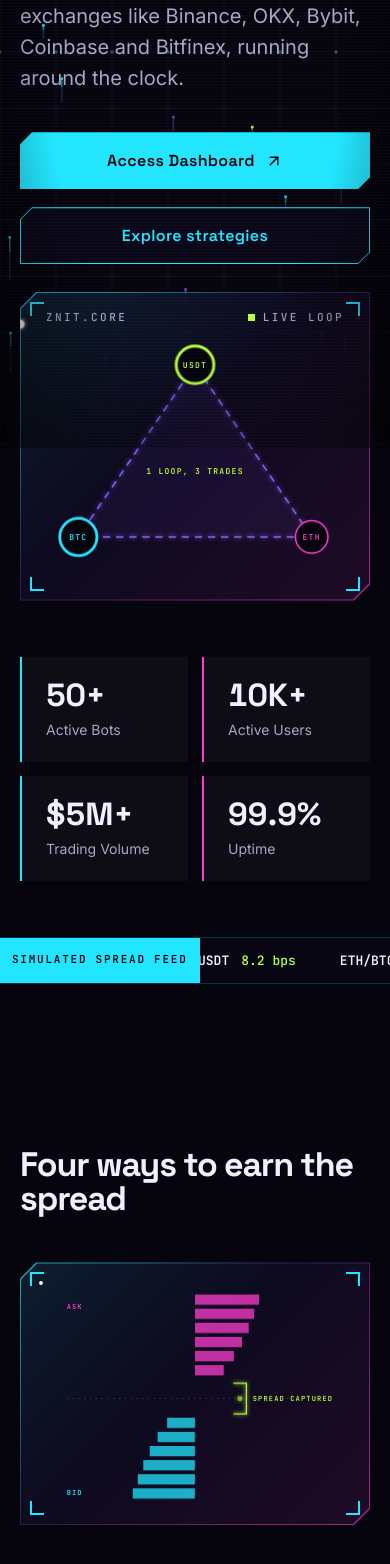
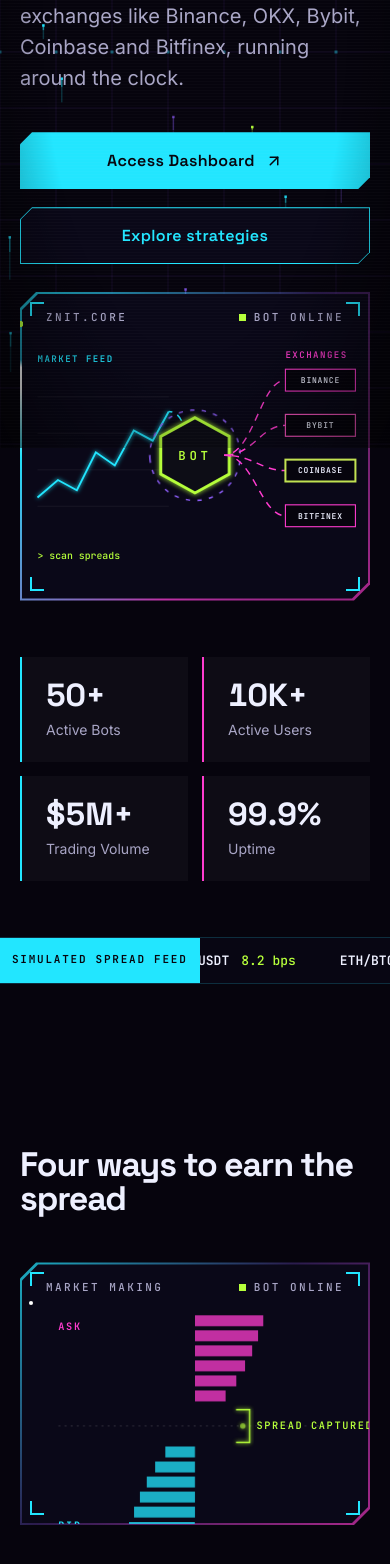
Before and after one commit to tarbbot/landing-page, a React (Create React App) app: page / in a window 390 px wide. Shown: the part 396-1960 px from the top of the page. Built offline with nearby package versions, Linux system fonts and the light colour scheme; what aws-amplify would draw is missing.

Commit message:
changed the first animation

```diff
--- a/src/components/LandingPage.tsx
+++ b/src/components/LandingPage.tsx
@@ -15,7 +15,7 @@ import {
 } from 'lucide-react';
 import type { LucideIcon } from 'lucide-react';
 import { Counter, Scramble, reducedMotion, useReveal } from './landing/fx';
-import { ArbitrageDiagram, MarketMakerDiagram, NeuralDiagram, TriangleDiagram } from './landing/Diagrams';
+import { ArbitrageDiagram, BotDiagram, MarketMakerDiagram, NeuralDiagram, TriangleDiagram } from './landing/Diagrams';
 import Simulator from './landing/Simulator';
 import '../landing.css';
 
@@ -196,7 +196,7 @@ const LandingPage: React.FC = () => {
           </div>
         </div>
 
-        <div className="hero-hud zn-panel hud" aria-hidden="true">
+        <div className="hero-hud zn-panel hud beam beam-lite" aria-hidden="true">
           <i className="c tl" />
           <i className="c tr" />
           <i className="c bl" />
@@ -205,7 +205,7 @@ const LandingPage: React.FC = () => {
             <span>ZNIT.CORE</span>
             <span className="live">{t('landing.hud')}</span>
           </div>
-          <TriangleDiagram />
+          <BotDiagram />
         </div>
 
         <dl className="stats">
@@ -253,11 +253,15 @@ const LandingPage: React.FC = () => {
                 ))}
               </div>
             </div>
-            <div className="strat-viz zn-panel hud">
+            <div className="strat-viz zn-panel hud beam">
               <i className="c tl" />
               <i className="c tr" />
               <i className="c bl" />
               <i className="c br" />
+              <div className="hud-bar">
+                <span>{(items[active]?.title || '').toUpperCase()}</span>
+                <span className="live">{t('landing.hud')}</span>
+              </div>
               {DIAGRAMS.slice(0, items.length).map((D, i) => (
                 <div key={i} className={`viz ${state(i, active)}`}>
                   <D />
@@ -325,7 +329,7 @@ const LandingPage: React.FC = () => {
           {Object.keys(WHY_ICONS).map((k, i) => {
             const Icon = WHY_ICONS[k];
             return (
-              <article key={k} className={`bento-i b${i} zn-panel rv`} style={{ ['--i' as any]: i }}>
+              <article key={k} className={`bento-i b${i} zn-panel rv${i === 0 ? ' beam' : ''}`} style={{ ['--i' as any]: i }}>
                 <Icon size={22} />
                 <h3>{t(`landing.why.reasons.${k}.title`)}</h3>
                 <p>{t(`landing.why.reasons.${k}.description`)}</p>
@@ -339,7 +343,7 @@ const LandingPage: React.FC = () => {
 
       {/* CTA */}
       <section id="start" className="sec cta">
-        <div className="cta-box zn-panel rv">
+        <div className="cta-box zn-panel rv beam beam-lite">
           <h2>
             <Scramble text={t('landing.cta.title')} />
           </h2>
--- a/src/components/landing/Diagrams.tsx
+++ b/src/components/landing/Diagrams.tsx
@@ -1,8 +1,21 @@
-import React from 'react';
+import React, { useEffect, useState } from 'react';
 
 const CY = '#22e6ff';
 const MG = '#ff3ccf';
 const LM = '#b6ff3b';
+
+// True on phones/tablets portrait: diagrams switch to simpler, larger-stroke variants.
+const useCompact = () => {
+  const q = '(max-width: 900px)';
+  const [c, setC] = useState(() => typeof window !== 'undefined' && window.matchMedia(q).matches);
+  useEffect(() => {
+    const m = window.matchMedia(q);
+    const on = () => setC(m.matches);
+    m.addEventListener('change', on);
+    return () => m.removeEventListener('change', on);
+  }, []);
+  return c;
+};
 
 const Frame: React.FC<{ children: React.ReactNode; label: string }> = ({ children, label }) => (
   <svg viewBox="0 0 480 360" className="dg" role="img" aria-label={label}>
@@ -95,28 +108,94 @@ export const TriangleDiagram: React.FC = () => {
 };
 
 // Layered network: signal pulses travel left to right, the model reweights as the market shifts.
+// Compact (mobile) variant: fewer nodes, bigger nodes, thicker and brighter edges so it stays readable.
 export const NeuralDiagram: React.FC = () => {
-  const layers = [3, 5, 5, 2];
+  const compact = useCompact();
+  const layers = compact ? [3, 4, 4, 2] : [3, 5, 5, 2];
   const xs = [70, 195, 320, 430];
+  const gap = compact ? 64 : 56;
   const pts = layers.map((n, li) =>
-    Array.from({ length: n }, (_, i) => ({ x: xs[li], y: 180 + (i - (n - 1) / 2) * 56 }))
+    Array.from({ length: n }, (_, i) => ({ x: xs[li], y: 180 + (i - (n - 1) / 2) * gap }))
   );
   return (
     <Frame label="Neural network layers adapting to market data">
       {pts.slice(0, -1).map((layer, li) =>
         layer.map((p, i) =>
           pts[li + 1].map((q, j) => (
-            <line key={`${li}${i}${j}`} className="dg-edge" x1={p.x} y1={p.y} x2={q.x} y2={q.y} stroke="#8b5cf6" strokeOpacity={0.35} style={{ animationDelay: `${((i * 3 + j * 5 + li * 7) % 11) * 0.22}s` }} />
+            <line
+              key={`${li}${i}${j}`}
+              className="dg-edge"
+              x1={p.x} y1={p.y} x2={q.x} y2={q.y}
+              stroke={compact ? '#a78bfa' : '#8b5cf6'}
+              strokeOpacity={compact ? 0.6 : 0.35}
+              strokeWidth={compact ? 2 : 1}
+              style={{ animationDelay: `${((i * 3 + j * 5 + li * 7) % 11) * 0.22}s` }}
+            />
           ))
         )
       )}
       {pts.map((layer, li) =>
         layer.map((p, i) => (
-          <circle key={`n${li}${i}`} className="dg-node" cx={p.x} cy={p.y} r={9} fill="#06040d" stroke={li === 3 ? LM : CY} strokeWidth={2} style={{ animationDelay: `${(li * 0.5 + i * 0.12).toFixed(2)}s` }} />
+          <circle
+            key={`n${li}${i}`}
+            className="dg-node"
+            cx={p.x} cy={p.y}
+            r={compact ? 13 : 9}
+            fill="#06040d"
+            stroke={li === 3 ? LM : CY}
+            strokeWidth={compact ? 3 : 2}
+            style={{ animationDelay: `${(li * 0.5 + i * 0.12).toFixed(2)}s` }}
+          />
         ))
       )}
-      <text x={70} y={330} fill={CY} className="dg-t">MARKET DATA</text>
-      <text x={400} y={330} fill={LM} className="dg-t">SIGNAL</text>
+      <text x={70} y={338} textAnchor="middle" fill={CY} className="dg-t">MARKET DATA</text>
+      <text x={430} y={338} textAnchor="middle" fill={LM} className="dg-t">SIGNAL</text>
     </Frame>
   );
 };
+
+// The whole bot in one picture: market feed in, decision core, orders out to centralized exchanges.
+export const BotDiagram: React.FC = () => {
+  const price = 'M24 238 L52 214 L78 228 L104 176 L130 194 L156 146 L182 160 L204 120';
+  const venues = ['BINANCE', 'BYBIT', 'COINBASE', 'BITFINEX'];
+  const ys = [62, 124, 186, 248];
+  const hex = '240,136 280,158 280,202 240,224 200,202 200,158';
+  return (
+    <Frame label="Trading bot: market feed in, decision core, orders out to exchanges">
+      <text x={24} y={52} fill={CY} className="dg-t">MARKET FEED</text>
+      <g stroke="#fff" strokeOpacity={0.08}>
+        {[100, 150, 200, 250].map((y) => <line key={y} x1={24} x2={204} y1={y} y2={y} />)}
+      </g>
+      <path className="dg-draw" d={price} fill="none" stroke={CY} strokeWidth={2.5} filter="url(#dg-glow)" />
+      <circle r={4} fill="#fff"><animateMotion dur="3.6s" repeatCount="indefinite" path={price} /></circle>
+
+      <path className="dg-flow" d="M204 120 C224 120 226 150 232 160" fill="none" stroke={CY} strokeWidth={2} />
+
+      <g>
+        <circle className="dg-spin" cx={240} cy={180} r={62} fill="none" stroke="#8b5cf6" strokeWidth={2} strokeDasharray="6 10" />
+        <polygon className="dg-node" points={hex} fill="#0a0818" stroke={LM} strokeWidth={2.5} filter="url(#dg-glow)" />
+        <text x={240} y={186} textAnchor="middle" fill={LM} className="dg-t dg-t-lg">BOT</text>
+      </g>
+
+      <text x={364} y={46} fill={MG} className="dg-t">EXCHANGES</text>
+      {venues.map((v, i) => {
+        const y = ys[i];
+        const path = `M280 180 C320 180 330 ${y + 15} 364 ${y + 15}`;
+        return (
+          <g key={v}>
+            <path className="dg-flow" d={path} fill="none" stroke={MG} strokeWidth={2} style={{ animationDelay: `${-i * 0.3}s` }} />
+            <circle r={4} fill={LM}>
+              <animateMotion dur="2.4s" begin={`${i * 0.6}s`} repeatCount="indefinite" path={path} />
+            </circle>
+            <rect className="dg-venue" x={364} y={y} width={96} height={30} fill="#06040d" stroke={MG} strokeWidth={1.5} style={{ animationDelay: `${i * 0.6 + 1.6}s` }} />
+            <text x={412} y={y + 19} textAnchor="middle" fill="#eef0ff" className="dg-t dg-t-sm">{v}</text>
+          </g>
+        );
+      })}
+
+      {['> scan spreads', '> send orders', '> fills confirmed'].map((l, i) => (
+        <text key={l} className="dg-log" x={24} y={322} fill={LM} style={{ animationDelay: `${i * 2}s` }}>{l}</text>
+      ))}
+    </Frame>
+  );
+};
--- a/src/components/landing/Simulator.tsx
+++ b/src/components/landing/Simulator.tsx
@@ -22,7 +22,7 @@ const Simulator: React.FC = () => {
   const n = (v: number, d = 2) => v.toLocaleString(undefined, { maximumFractionDigits: d, minimumFractionDigits: d });
 
   return (
-    <div className={`sim zn-panel ${win ? 'is-win' : 'is-loss'}`}>
+    <div className={`sim zn-panel beam ${win ? 'is-win' : 'is-loss'}`}>
       <div className="sim-grid">
         <div className="sim-controls">
           <fieldset className="sim-notional">
--- a/src/i18n/translations.ts
+++ b/src/i18n/translations.ts
@@ -89,7 +89,7 @@ export const translations: Translations = {
         "title": "Ready to put a bot to work?",
         "description": "Open the dashboard to create, monitor and manage your trading bots."
       },
-      "hud": "LIVE LOOP",
+      "hud": "BOT ONLINE",
       "tape": "Simulated spread feed",
       "boot": [
         "znit.core online",
@@ -366,7 +366,7 @@ export const translations: Translations = {
         "title": "Pronto para colocar um bot para trabalhar?",
         "description": "Abra o dashboard para criar, monitorar e gerenciar seus bots de trading."
       },
-      "hud": "LOOP AO VIVO",
+      "hud": "BOT ONLINE",
       "tape": "Feed de spreads simulado",
       "boot": [
         "znit.core online",
--- a/src/landing.css
+++ b/src/landing.css
@@ -35,10 +35,11 @@
 
 /* ---------- shared pieces ---------- */
 .zn-panel {
+  --edge: linear-gradient(135deg, rgba(34, 230, 255, 0.75), rgba(139, 92, 246, 0.28) 45%, rgba(255, 60, 207, 0.65));
   position: relative;
   isolation: isolate;
   clip-path: var(--chamfer);
-  background: linear-gradient(135deg, rgba(34, 230, 255, 0.75), rgba(139, 92, 246, 0.28) 45%, rgba(255, 60, 207, 0.65));
+  background: var(--edge);
 }
 .zn-panel::before {
   content: '';
@@ -527,11 +528,35 @@
 .dg-edge { stroke-dasharray: 3 9; animation: dash 1.1s linear infinite; }
 .dg-node { transform-box: fill-box; transform-origin: center; animation: nodepulse 2.8s ease-in-out infinite; }
 .dg-pulse { animation: blink 1s steps(2) infinite; }
+.dg-draw { stroke-dasharray: 420; animation: draw 3.6s ease-in-out infinite; }
+.dg-spin { transform-box: fill-box; transform-origin: center; animation: spin 14s linear infinite; }
+.dg-venue { animation: venue 2.4s ease-out infinite; }
+.dg-log { font: 500 12px var(--mono); opacity: 0; animation: log 6s linear infinite; }
+.dg-t-sm { font-size: 10px; letter-spacing: 0.1em; }
+.dg-t-lg { font-size: 16px; letter-spacing: 0.3em; }
+.hero-hud .dg-t { font-size: 12.5px; }
+.hero-hud .dg-t-sm { font-size: 11px; }
+.hero-hud .dg-t-lg { font-size: 17px; }
+.hero-hud .dg-log { font-size: 13.5px; }
+.strat-viz .hud-bar { position: absolute; top: 0; left: 0; right: 0; z-index: 3; }
+.strat-viz .viz { padding-top: 46px; }
+@media (max-width: 900px) {
+  .dg-t { font-size: 15px; }
+  .dg-t-sm { font-size: 12px; }
+  .dg-t-lg { font-size: 20px; }
+  .dg-log { font-size: 16px; }
+  .strat-viz .viz { padding: 40px 10px 10px; }
+}
 
 /* ---------- simulator ---------- */
 .sim-sec .sec-head { margin-bottom: 48px; }
 .sim { padding: clamp(24px, 4vw, 52px); }
-.sim.is-win { --res: var(--zn-lm); background: linear-gradient(135deg, rgba(182, 255, 59, 0.85), rgba(34, 230, 255, 0.3) 50%, rgba(182, 255, 59, 0.6)); }
+.sim.is-win {
+  --res: var(--zn-lm);
+  --edge: linear-gradient(135deg, rgba(182, 255, 59, 0.85), rgba(34, 230, 255, 0.3) 50%, rgba(182, 255, 59, 0.6));
+  --bc1: 182, 255, 59;
+  --bc2: 34, 230, 255;
+}
 .sim.is-loss { --res: var(--zn-mg); }
 .sim-grid { display: grid; grid-template-columns: 1fr 1fr; gap: clamp(32px, 5vw, 72px); }
 .sim-notional { display: flex; flex-wrap: wrap; gap: 10px; min-width: 0; margin: 0; padding: 0; border: 0; }
@@ -725,10 +750,50 @@
 }
 .zn-foot-bot { font: 500 12px var(--mono); color: var(--zn-dim); }
 
+
+/* ---------- light beam travelling along a panel border ----------
+   The 1px ring is the panel's own background showing around the dark fill, so a rotating
+   conic-gradient on that background follows the chamfered outline with no extra markup. */
+@property --a { syntax: '<angle>'; inherits: false; initial-value: 0deg; }
+@property --o { syntax: '<number>'; inherits: false; initial-value: 0; }
+.beam {
+  --bc1: 34, 230, 255;
+  --bc2: 255, 60, 207;
+  background:
+    conic-gradient(from var(--a), transparent 0deg 200deg, rgba(var(--bc2), calc(var(--o) * 0.6)) 255deg, rgba(var(--bc1), calc(var(--o) * 0.95)) 330deg, rgba(255, 255, 255, var(--o)) 352deg, rgba(255, 255, 255, var(--o)) 358deg, transparent 360deg),
+    var(--edge);
+  animation: beam 7.5s linear var(--bd, 0s) infinite;
+}
+/* opaque fill: a translucent one would let the sweeping gradient glow through the panel */
+.beam::before { inset: 2px; background: #0a0818; }
+.hero-hud.beam { --bd: 2.6s; }
+/* the hero entrance animation would otherwise replace the beam: run both */
+.zn.js .hero-hud.beam { animation: power 1.1s var(--ez) 1.5s both, beam 7.5s linear var(--bd) infinite; }
+.strat-viz.beam { --bd: 1s; }
+.sim.beam { --bd: 3.5s; animation-duration: 9s; }
+.b0.beam { --bd: 0.6s; animation-duration: 8.5s; }
+.cta-box.beam { --bd: 1.2s; animation-duration: 10s; }
+@keyframes beam {
+  0% { --a: 0deg; --o: 0; }
+  6% { --o: 1; }
+  58% { --o: 1; }
+  68% { --a: 360deg; --o: 0; }
+  100% { --a: 360deg; --o: 0; }
+}
+/* touch devices: only the two light panels animate, the repaint cost is not worth it elsewhere */
+@media (pointer: coarse) {
+  .beam:not(.beam-lite) { animation: none; background: var(--edge); }
+  .beam:not(.beam-lite)::before { inset: 1px; }
+}
+
 /* ---------- keyframes ---------- */
 @keyframes blink { 50% { opacity: 0.15; } }
 @keyframes tape { to { transform: translateX(-50%); } }
 @keyframes sheen { to { background-position: -300% 0; } }
+@keyframes draw { 0% { stroke-dashoffset: 420; } 70%, 100% { stroke-dashoffset: 0; } }
+@keyframes spin { to { transform: rotate(360deg); } }
+@keyframes venue { 0%, 60%, 100% { stroke: #ff3ccf; stroke-width: 1.5; } 70% { stroke: #b6ff3b; stroke-width: 3; } }
+@keyframes log { 0%, 100% { opacity: 0; } 6%, 28% { opacity: 1; } 34% { opacity: 0; } }
 @keyframes dash { to { stroke-dashoffset: -36; } }
 @keyframes bar { from { transform: scaleX(0.55); } to { transform: scaleX(1.05); } }
 @keyframes nodepulse { 50% { transform: scale(1.18); stroke-width: 3.5; } }
```
